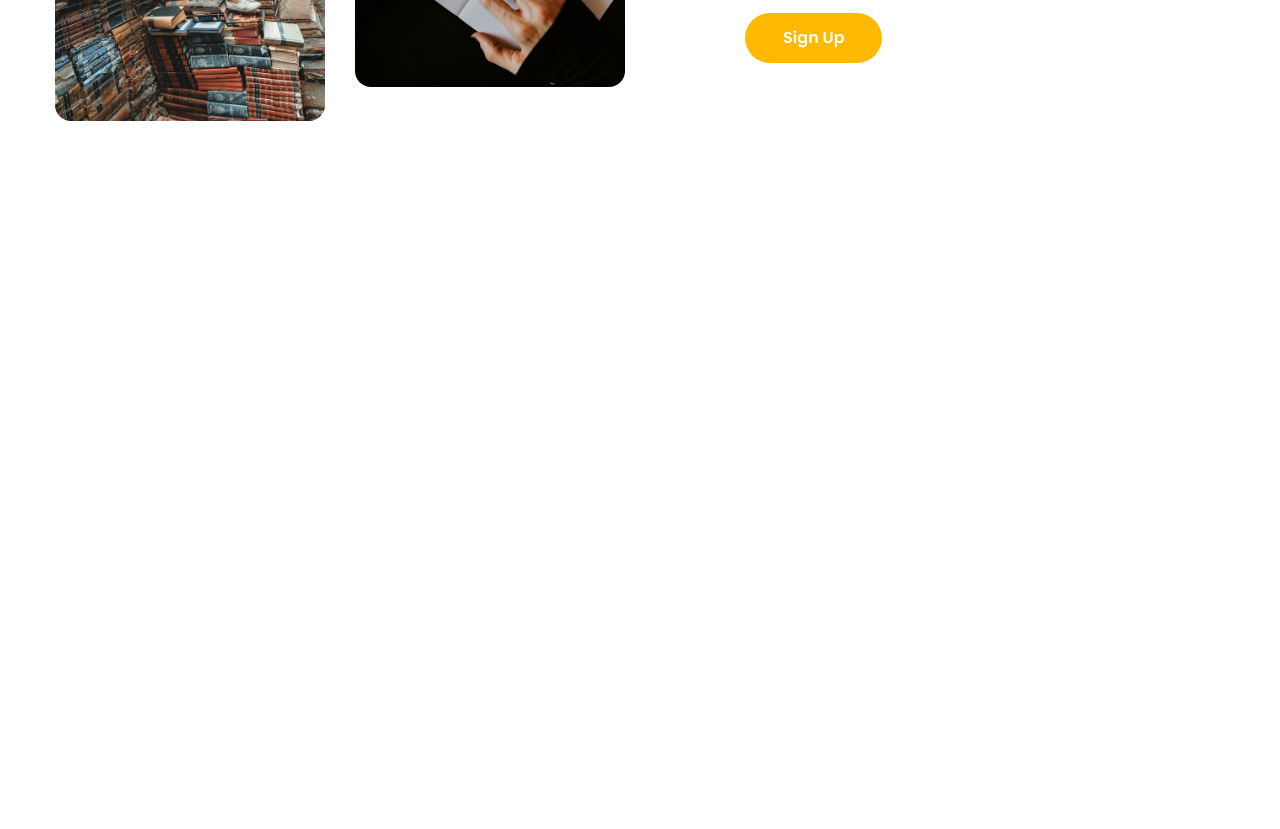
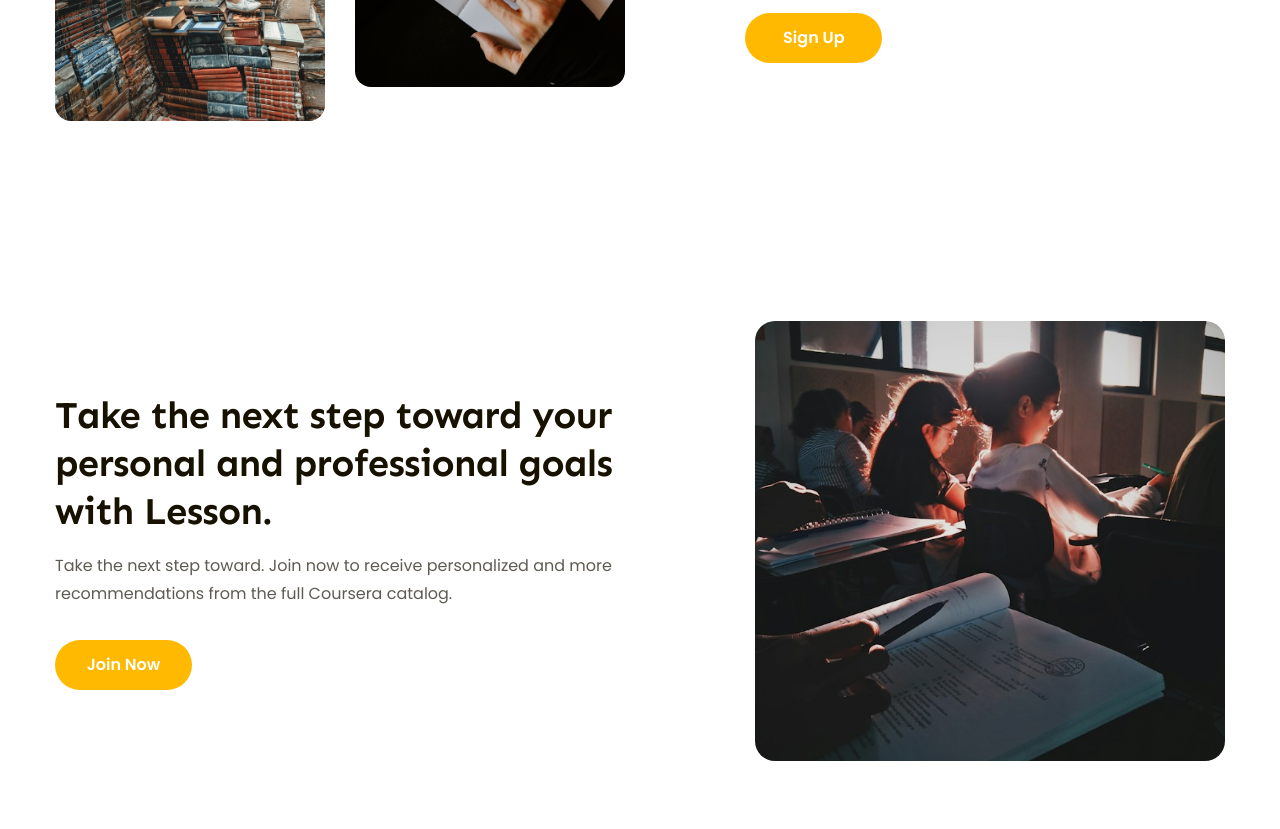
Before and after one commit to Eirene961/Test, a plain HTML site: page index.html in a window 1280 px wide. Shown: the part 2854-3683 px from the top of the page. Drawn offline with Linux system fonts and the light colour scheme.

Commit message:
Features 2nd

```diff
--- a/assets/css/style.css
+++ b/assets/css/style.css
@@ -492,7 +492,7 @@ a {
   margin-left: 30px;
 }
 
-/* =============== Features =============== */
+/* =============== Features 1 =============== */
 .features {
   margin-top: 135px;
   padding: 65px 0;
@@ -539,3 +539,22 @@ a {
   height: 50px;
   background: var(--primary-color);
 }
+
+/* =============== Features 2 =============== */
+.features-2nd {
+  margin-top: 70px;
+}
+
+.features-2nd .body {
+  flex-direction: row-reverse;
+}
+
+.features-2nd .content {
+  width: 49%;
+}
+
+.features-2nd .images img {
+  width: 470px;
+  height: 440px;
+  border-radius: 20px;
+}
--- a/index.html
+++ b/index.html
@@ -376,6 +376,7 @@
         </div>
       </div>
 
+      <!-- Features 1 -->
       <div class="features">
         <div class="main-content">
           <div class="body">
@@ -405,6 +406,32 @@
           </div>
         </div>
       </div>
+
+      <!-- Features 2 -->
+      <div class="features features-2nd">
+        <div class="main-content">
+          <div class="body">
+            <div class="images">
+              <img
+                src="./assets/img/learn3.jpg"
+                alt="Take the next step toward your personal and professional goals
+                with Lesson."
+              />
+            </div>
+            <div class="content">
+              <h2 class="heading-lv2">
+                Take the next step toward your personal and professional goals
+                with Lesson.
+              </h2>
+              <p class="desc">
+                Take the next step toward. Join now to receive personalized and
+                more recommendations from the full Coursera catalog.
+              </p>
+              <a href="#!" class="btn cta-btn">Join Now</a>
+            </div>
+          </div>
+        </div>
+      </div>
     </main>
   </body>
 </html>
```
Also changed, not shown: assets/img/learn3.jpg (added).
